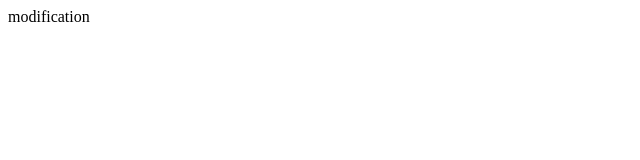
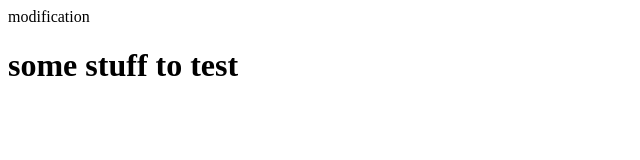
Before and after one commit to flemmer3/githubpractice, a plain HTML site: page index.html in a window 1280 px wide. Shown: the whole page, without its empty margins (0-640 px from the left). Drawn offline with Linux system fonts and the light colour scheme.

Commit message:
added a header

```diff
--- a/index.html
+++ b/index.html
@@ -2,5 +2,6 @@
   <head>modification
   </head>
   <body>
+    <h1> some stuff to test</h1>
   </body>
 </html>
```
